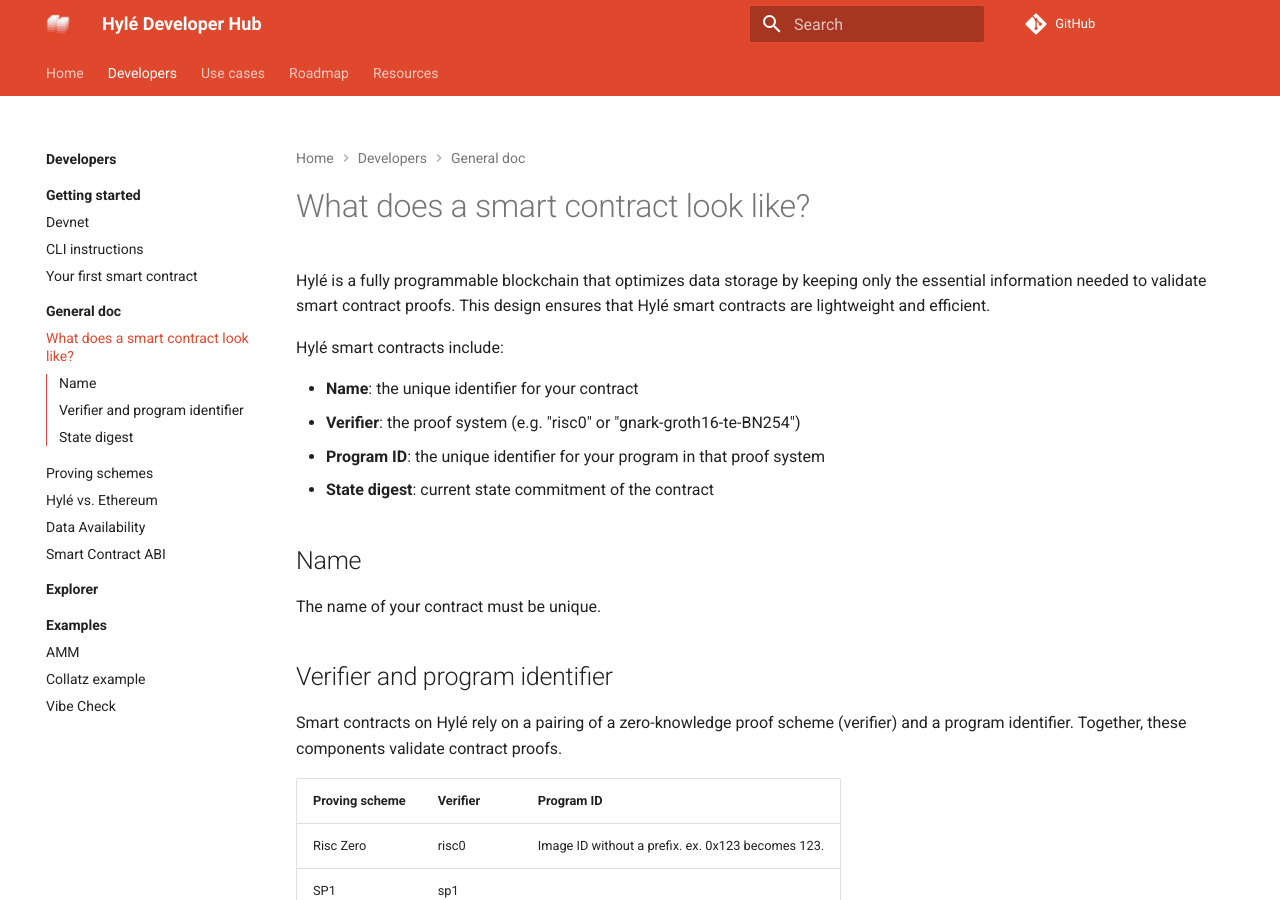
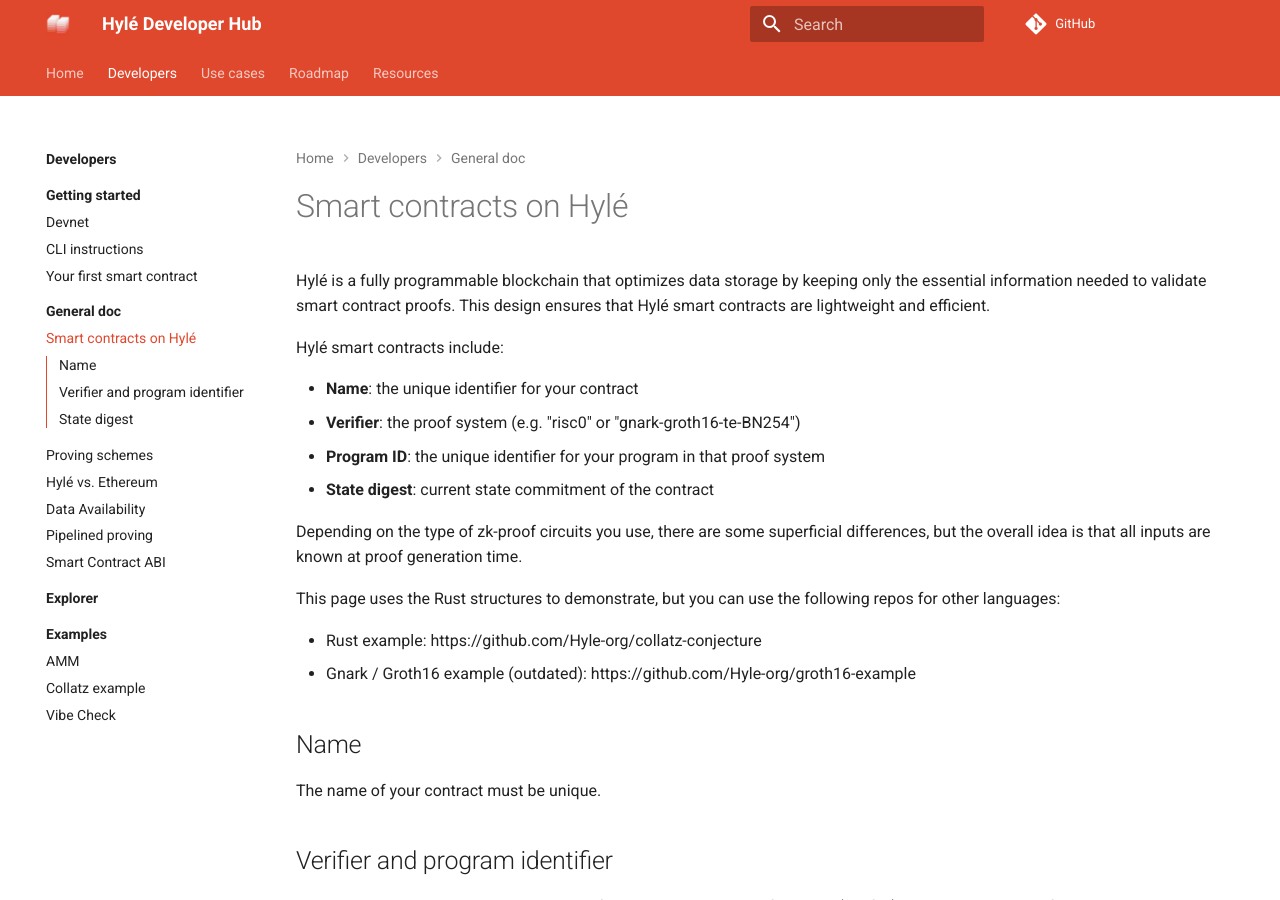
Before and after one commit to Hyle-org/devhub-hyle, an MkDocs documentation site: the page built from docs/developers/general-doc/anatomy-smart-contracts.md, in a window 1280 px wide and 900 px high. Built offline with MkDocs 1.6.1 and Material for MkDocs 9.7.7, drawn with Linux system fonts in a browser that asks for light colours; comment, search, counter and statistics services are not loaded.

Commit message:
Pipelined proving (#25)

```diff
--- a/docs/developers/general-doc/anatomy-smart-contracts.md
+++ b/docs/developers/general-doc/anatomy-smart-contracts.md
@@ -1,4 +1,4 @@
-# What does a smart contract look like?
+# Smart contracts on Hylé
 
 Hylé is a fully programmable blockchain that optimizes data storage by keeping only the essential information needed to validate smart contract proofs. This design ensures that Hylé smart contracts are lightweight and efficient.
 
@@ -8,6 +8,13 @@
 - **Verifier**: the proof system (e.g. "risc0" or "gnark-groth16-te-BN254")
 - **Program ID**: the unique identifier for your program in that proof system
 - **State digest**: current state commitment of the contract
+
+Depending on the type of zk-proof circuits you use, there are some superficial differences, but the overall idea is that all inputs are known at proof generation time.
+
+This page uses the Rust structures to demonstrate, but you can use the following repos for other languages:
+
+- Rust example: https://github.com/Hyle-org/collatz-conjecture
+- Gnark / Groth16 example (outdated): https://github.com/Hyle-org/groth16-example
 
 ## Name
 
```
Also changed, not shown: docs/developers/general-doc/pipelined-proving.md (added, +35 -0 lines).
